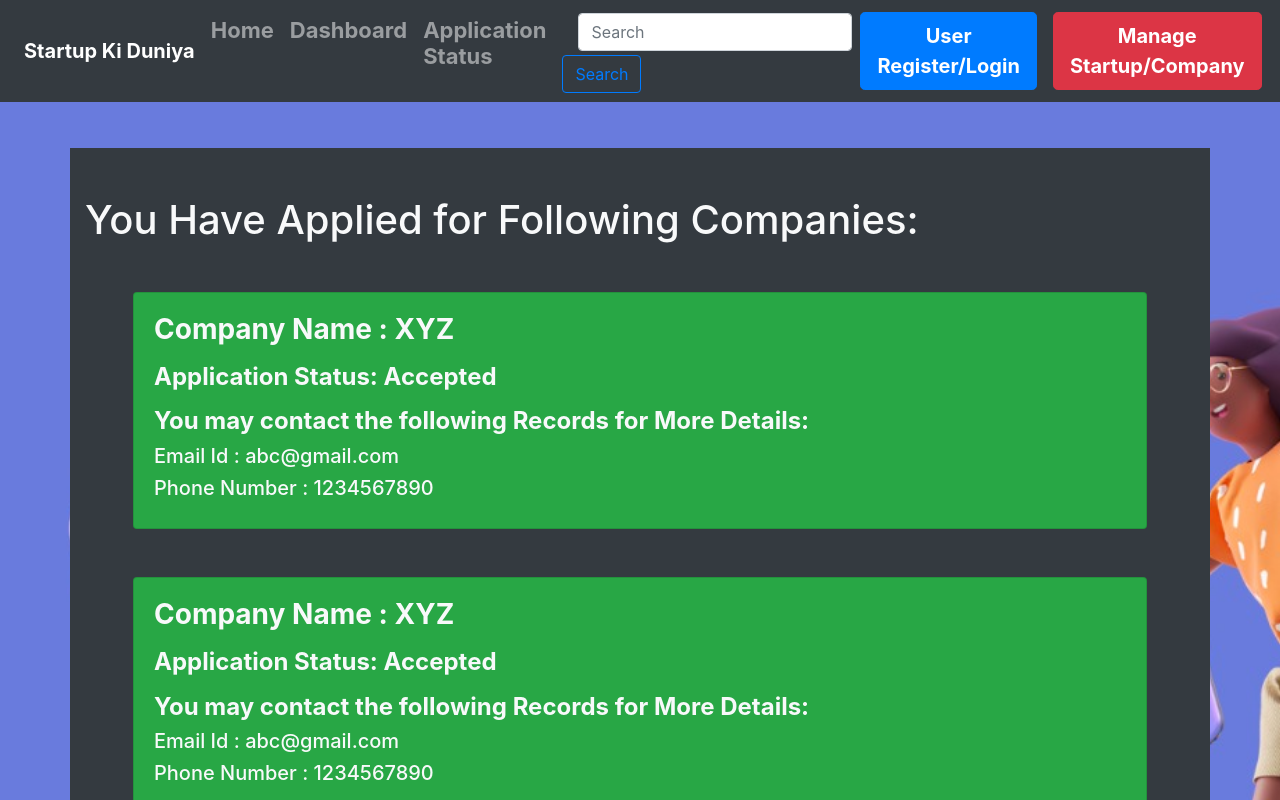
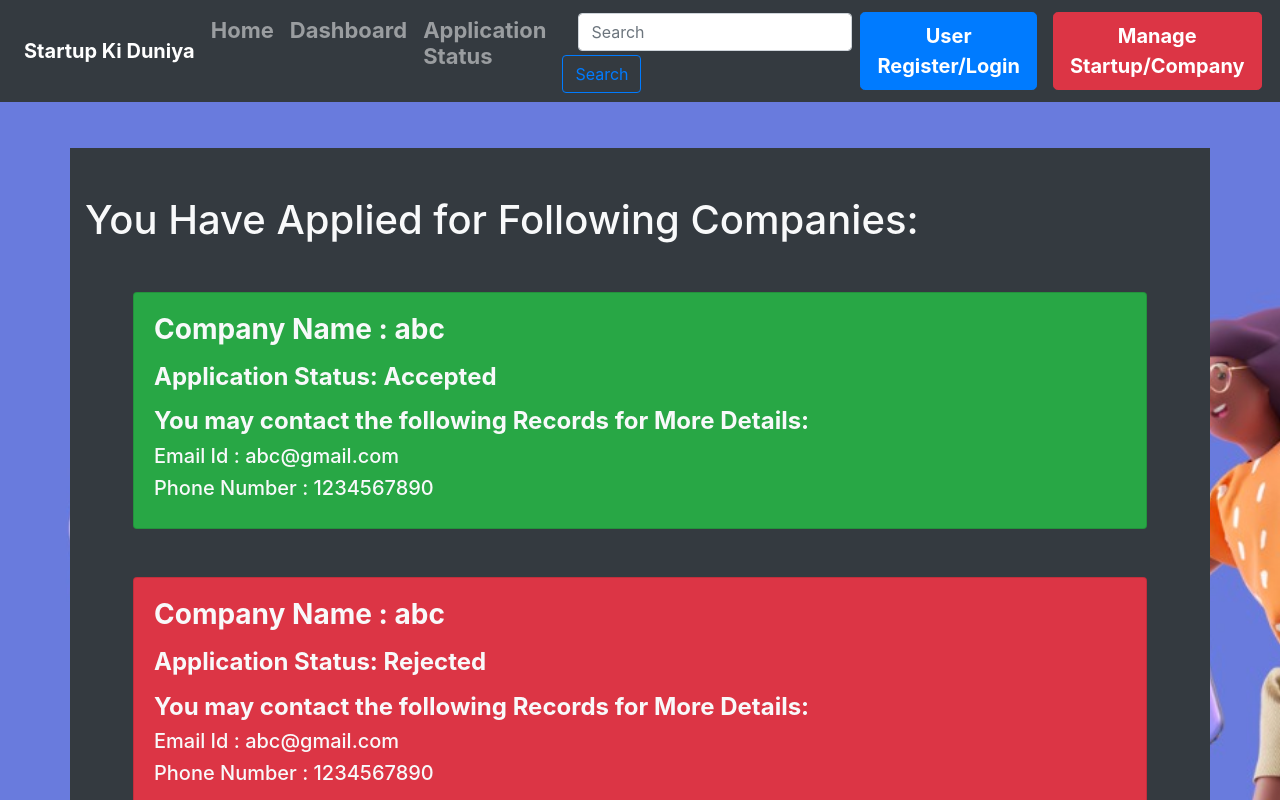
Before and after one commit to prathamverma42/Startup-Ki-Duniya-Website, a React (Create React App) app: page /applicationstatus in a window 1280 px wide. Shown: the top 800 px of the page. Built offline with nearby package versions, Linux system fonts and the light colour scheme.

Commit message:
Application Status

```diff
--- a/src/Components/ApplicationStatusCard.js
+++ b/src/Components/ApplicationStatusCard.js
@@ -1,23 +1,29 @@
 import {Card} from 'react-bootstrap';
 
 
-const ApplicationStatusCard = ()=>{
+const ApplicationStatusCard = (props)=>{
 
+  let color ='success';
+
+  if (props.status === 'Accepted')
+  color = 'success';
+  else if(props.status === 'Rejected')
+  color = 'danger'
+  else
+  color = 'warning'
 
     return (
         <>
-
-
-<Card className="bg-success mx-5 my-5 text-light">
+<Card className={`bg-${color} mx-5 my-5 text-light`}>
         <Card.Body>
-          <Card.Title ><h3 className="font-weight-bold">Company Name : XYZ</h3></Card.Title>
-          <Card.Subtitle className="font-weight-bold my-3"><h4 className="font-weight-bold">Application Status: Accepted</h4></Card.Subtitle>
+          <Card.Title ><h3 className="font-weight-bold">Company Name : {props.company}</h3></Card.Title>
+          <Card.Subtitle className="font-weight-bold my-3"><h4 className="font-weight-bold">Application Status: {props.status}</h4></Card.Subtitle>
           <Card.Text className="font-weight-bolder">
         <h4 className="font-weight-bold">
             You may contact the following Records for More Details:
         </h4>
-        <h5> Email Id : abc@gmail.com</h5>
-        <h5> Phone Number : 1234567890</h5>
+        <h5> Email Id : {props.email}</h5>
+        <h5> Phone Number : {props.contact}</h5>
           </Card.Text>
         </Card.Body>
       </Card>
--- a/src/Components/Pages/ApplicationStatus.js
+++ b/src/Components/Pages/ApplicationStatus.js
@@ -1,4 +1,29 @@
 import ApplicationStatusCard from '../ApplicationStatusCard';
+
+let CompanyDetails = [
+    {
+        company:'abc',
+        status:'Accepted',
+        email: 'abc@gmail.com',
+        contact:'1234567890',
+
+    },
+    {
+        company:'abc',
+        status:'Rejected',
+        email: 'abc@gmail.com',
+        contact:'1234567890',
+
+    },
+    {
+        company:'abc',
+        status:'In Review',
+        email: 'abc@gmail.com',
+        contact:'1234567890',
+
+    }
+]
+
 
 const ApplicationStatus = ()=>{
     return (
@@ -6,10 +31,14 @@ const ApplicationStatus = ()=>{
 
         <div className="container bg-dark text-light py-5 my-5">
             <h1>You Have Applied for Following Companies:</h1>
+        {
+            CompanyDetails.map((elem)=>{
+                return (
+                <ApplicationStatusCard company={elem.company} status={elem.status} email={elem.email} contact={elem.contact}/>
+                )
+            })
+        }
 
-      <ApplicationStatusCard/>
-      <ApplicationStatusCard/>
-      <ApplicationStatusCard/>
 
 
       </div>
```
